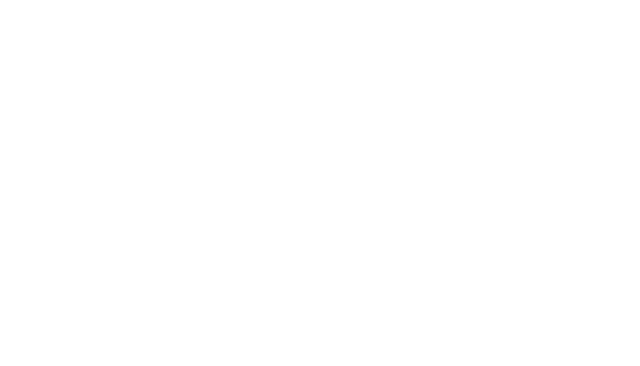
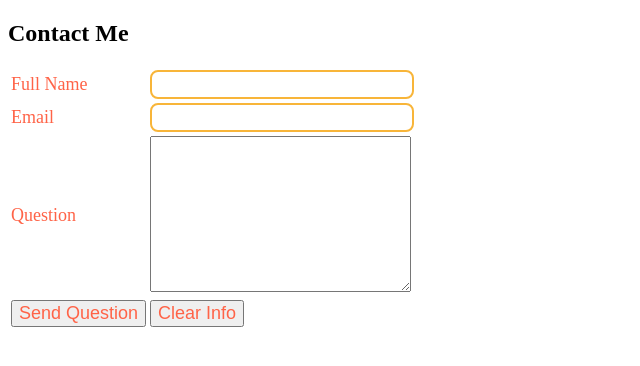
Before and after one commit to Mohinikirank/my-profile, a plain HTML site: page contactMe.html in a window 1280 px wide. Shown: the whole page, without its empty margins (0-640 px from the left). Drawn offline with Linux system fonts and the light colour scheme.

Commit message:
attribute selectors, pseudo-classes and elements
attribute selectors, pseudo-classes and elements

```diff
--- a/contactMe.html
+++ b/contactMe.html
@@ -4,8 +4,53 @@
     <meta charset="UTF-8">
     <meta name="viewport" content="width=device-width, initial-scale=1.0">
     <title>Contact Me</title>
+    <style>
+label, button{
+            font-size: large;
+            color:tomato
+        }
+        input[type="text"],input[type="email"]{
+            border: 2px solid rgb(248, 181, 57);
+            padding: 5px 5px ;
+            border-radius: 8px;
+            width: 250px;
+            text-transform: capitalize;
+            color: cadetblue;
+        }
+        input[type="email"]{
+            text-transform: lowercase;
+        }
+        button[type="submit"]:hover{
+            color: rgb(183, 122, 8);
+            border-radius: 8px;
+            border: 2px solid rgb(248, 181, 57);
+        }
+    </style>
 </head>
 <body>
+    <h2>Contact Me</h2>
+    <form action="">
+        <table>
+            <tbody>
+                <tr>
+                    <td><label for="">Full Name </label></td>
+                    <td><input type="text"> <br></td>
+                </tr>
+                <tr>
+                    <td><label for="">Email </label> </td>
+                    <td><input type="email"></td>
+                </tr>
+                <tr>
+                    <td><label for="">Question</label></td>
+                    <td><textarea name="" id="" cols="30" rows="10"></textarea></td>
+                </tr>
+                <tr>
+                    <td> <button type="submit">Send Question</button> </td>
+                    <td> <button type="reset">Clear Info</button></td>
+                </tr>
+            </tbody>
+        </table>
+    </form>
 
 </body>
 </html>
```
Also changed, not shown: index.html (+17 -2 lines).
